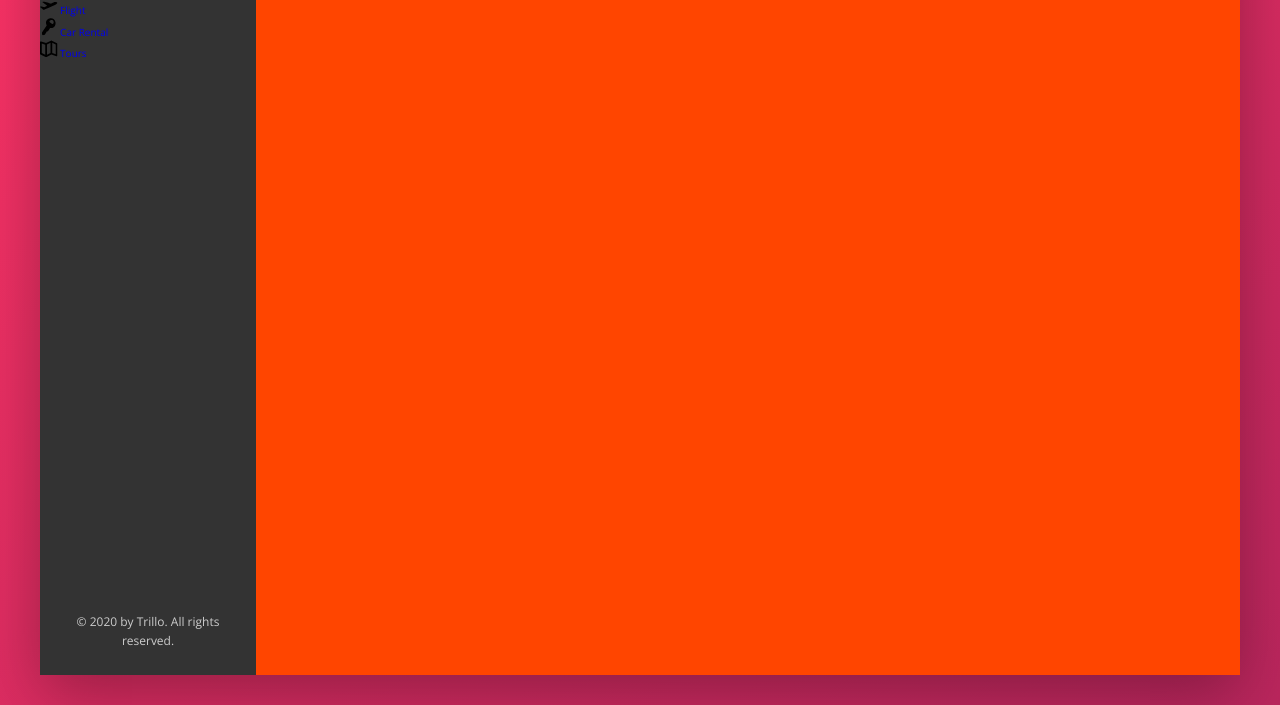
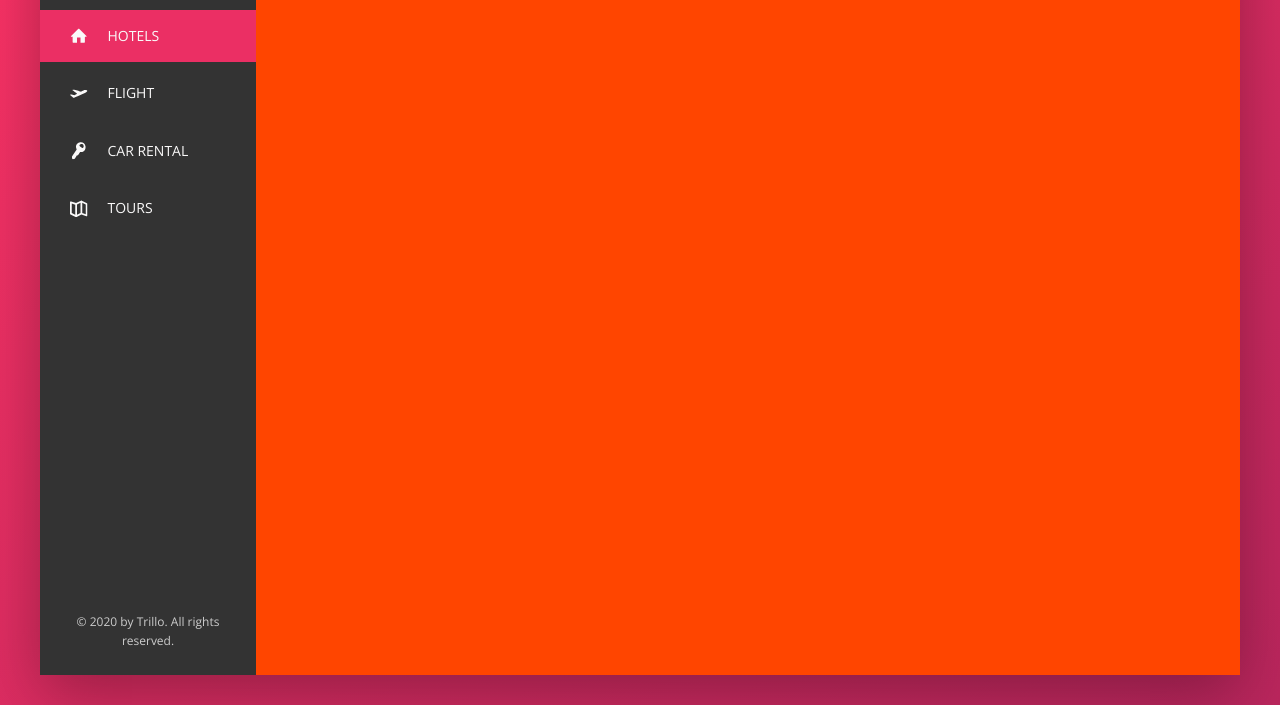
Before and after one commit to fstal/Trillo, a plain HTML site: page index.html in a window 1280 px wide. Shown: the part 175-880 px from the top of the page. Drawn offline with nearby package versions, Linux system fonts and the light colour scheme.

Commit message:
finished styling sidebar, hover and click animations

```diff
--- a/css/style.css
+++ b/css/style.css
@@ -123,6 +123,8 @@ body {
     align-items: center; }
   .user-nav > *:hover {
     background-color: var(--color-grey-light-2); }
+  .user-nav > *:active {
+    background-color: var(--color-grey-light-3); }
   .user-nav__icon-box {
     position: relative; }
   .user-nav__icon {
@@ -147,15 +149,44 @@ body {
     border-radius: 50%;
     margin-right: 1.2rem; }
 
-.side-nav__item {
-  list-style: none; }
-
-.side-nav__link {
-  text-decoration: none; }
-
-.side-nav__icon {
-  height: 1.75rem;
-  width: 1.75rem; }
+.side-nav {
+  font-size: 1.4rem;
+  list-style: none;
+  margin-top: 3.5rem; }
+  .side-nav__item {
+    position: relative; }
+    .side-nav__item:not(:last-child) {
+      margin-bottom: 0.5rem; }
+  .side-nav__item::before {
+    content: "";
+    position: absolute;
+    top: 0;
+    left: 0;
+    height: 100%;
+    width: 3px;
+    background-color: var(--color-primary);
+    transform: scaleY(0);
+    transition: transform 0.2s, width 0.4s cubic-bezier(1, 0, 0, 1) 0.2s, background-color 0.1s; }
+  .side-nav__item:hover::before, .side-nav__item--active:before {
+    transform: scaleY(1);
+    width: 100%; }
+  .side-nav__item:active::before {
+    background-color: var(--color-primary-light); }
+  .side-nav__link:link, .side-nav__link:visited {
+    color: var(--color-grey-light-1);
+    text-decoration: none;
+    text-transform: uppercase;
+    display: block;
+    padding: 1.5rem 3rem;
+    z-index: 10;
+    position: relative;
+    display: flex;
+    align-items: center; }
+  .side-nav__icon {
+    height: 1.75rem;
+    width: 1.75rem;
+    fill: currentColor;
+    margin-right: 2rem; }
 
 .legal {
   font-size: 1.2rem;
--- a/index.html
+++ b/index.html
@@ -60,7 +60,7 @@
       <div class="content">
         <nav class="sidebar">
           <ul class="side-nav">
-            <li class="side-nav__item">
+            <li class="side-nav__item side-nav__item--active">
               <a href="#" class="side-nav__link">
                 <svg class="side-nav__icon">
                   <use xlink:href="img/sprite.svg#icon-home"></use>
--- a/sass/_components.scss
+++ b/sass/_components.scss
@@ -85,6 +85,9 @@
   & > *:hover {
     background-color: var(--color-grey-light-2);
   }
+  & > *:active {
+    background-color: var(--color-grey-light-3);
+  }
 
   &__icon-box {
     position: relative;
@@ -123,17 +126,60 @@
 // SIDEBAR NAVIGATION
 
 .side-nav {
+  font-size: 1.4rem;
+  list-style: none;
+  margin-top: 3.5rem;
+
   &__item {
-    list-style: none;
+    position: relative;
+
+    &:not(:last-child) {
+      margin-bottom: 0.5rem;
+    }
   }
 
-  &__link {
+  &__item::before {
+    content: "";
+    position: absolute;
+    top: 0;
+    left: 0;
+    height: 100%;
+    width: 3px;
+    background-color: var(--color-primary);
+    transform: scaleY(0);
+    transition: transform 0.2s, width 0.4s cubic-bezier(1, 0, 0, 1) 0.2s,
+      background-color 0.1s; // .2s delay!
+  }
+
+  &__item:hover::before,
+  &__item--active:before {
+    transform: scaleY(1);
+    width: 100%;
+  }
+
+  &__item:active::before {
+    background-color: var(--color-primary-light);
+  }
+
+  &__link:link,
+  &__link:visited {
+    color: var(--color-grey-light-1);
     text-decoration: none;
+    text-transform: uppercase;
+    display: block;
+    padding: 1.5rem 3rem;
+    z-index: 10;
+    position: relative;
+
+    display: flex;
+    align-items: center;
   }
 
   &__icon {
     height: 1.75rem;
     width: 1.75rem;
+    fill: currentColor; // current color is basically just the color of the current or parent element
+    margin-right: 2rem;
   }
 }
 
```
